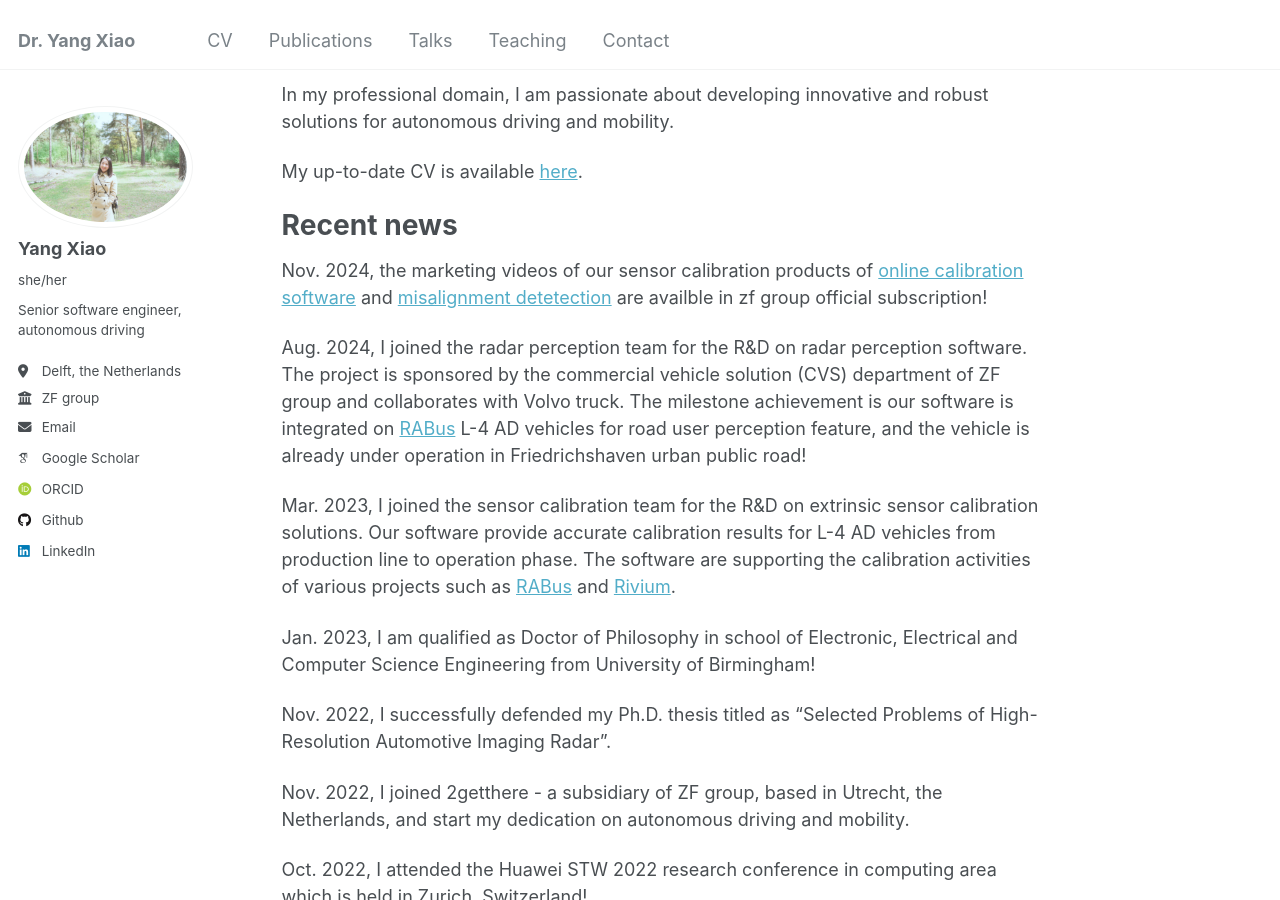
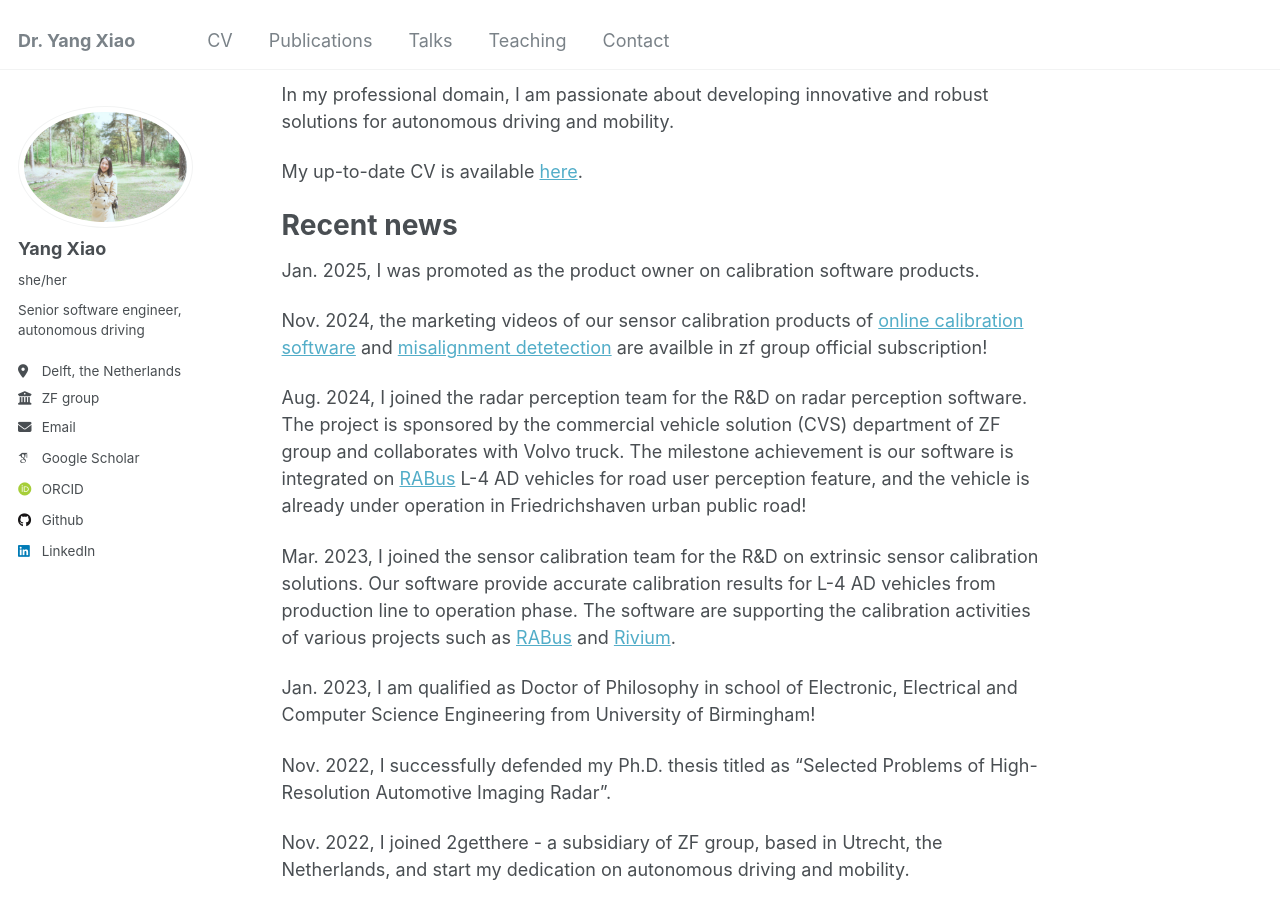
Before and after one commit to YangSophiaXiao/Yang.Sophia.Xiao.github.io, a Jekyll site: the page built from _pages/about.md, in a window 1280 px wide and 900 px high, scrolled down 519 px. Built offline with Jekyll 4.4.1, drawn with Linux system fonts in a browser that asks for light colours; some web fonts are replaced.

Commit message:
Update about me

```diff
--- a/_pages/about.md
+++ b/_pages/about.md
@@ -17,6 +17,7 @@ My up-to-date CV is available [here](../files/CV_YX.pdf).
 
 Recent news
 =====
+Jan. 2025, I was promoted as the product owner on calibration software products.
 
 Nov. 2024, the marketing videos of our sensor calibration products of [online calibration software](https://www.youtube.com/watch?v=5mTBcsLttQY&t=35s) and [misalignment detetection](https://www.youtube.com/watch?v=v0upbUKoufw&t=191s) are availble in zf group official subscription!
 
```
